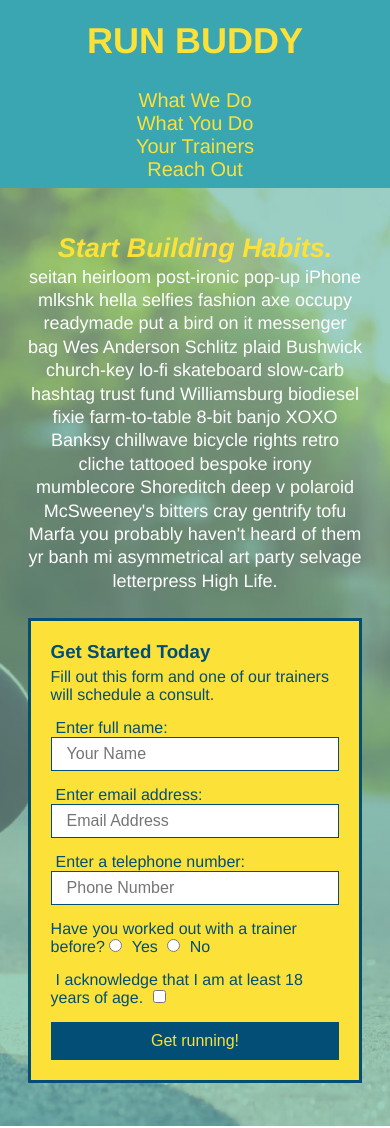
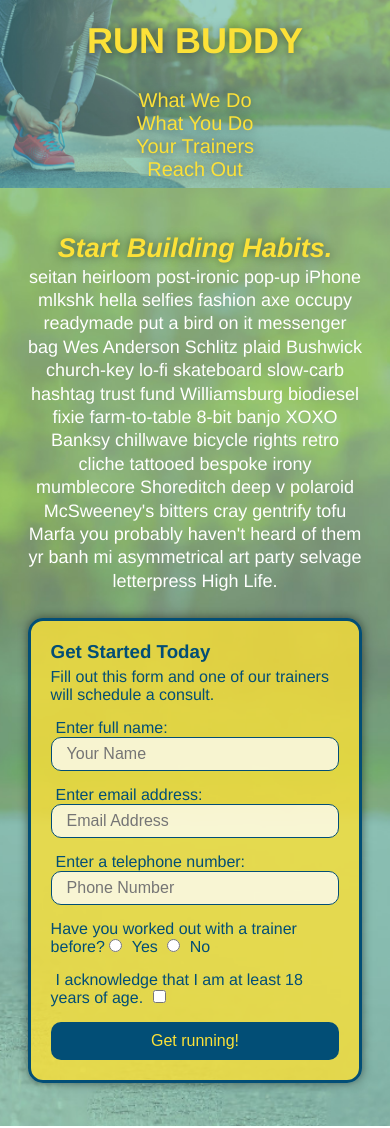
Before and after one commit to jessicap5159/run-buddy, a plain HTML site: page index.html in a window 390 px wide. Shown: the top 1128 px of the page. Drawn offline with Linux system fonts and the light colour scheme.

Commit message:
added shadows, focus, etc

```diff
--- a/assets/css/styles.css
+++ b/assets/css/styles.css
@@ -20,6 +20,13 @@ header {
     display: flex;
     justify-content: space-between;
     flex-wrap: wrap;
+    position: -webkit-sticky;
+    position: sticky;
+    top: 0;
+    background-image: url("../images/hero-bg.jpg");
+    background-size: cover;
+    background-position: 80%;
+    background-attachment: fixed;
 }
 /* header h1 */
 
@@ -28,9 +35,10 @@ header h1 {
     font-size: 36px;
     color: #fce138;
     margin: 0;
+    text-shadow : 0 0 10px rgba(0,0,0,0.5);
 
 }
-/* test */
+
 
 header a {
     text-decoration: none;
@@ -53,6 +61,14 @@ header nav ul li a {
     margin: 0 30px;
     font-weight: lighter;
     font-size: 1.55vw;
+    text-shadow : 0 0 10px rgba(0,0,0,0.5);
+}
+
+header nav ul li a:hover {
+    background: #fce138;
+    color: #024e76;
+    border-radius: 15px;
+    text-shadow: none;
 }
 
 footer {
@@ -88,10 +104,11 @@ section {
 .hero {
     background-image: url("../images/hero-bg.jpg");
     background-size: cover;
-    background-position: center;
+    background-position: 80%;
     display: flex;
     justify-content: center;
     flex-wrap: wrap;
+    background-attachment: fixed;
 
 }
 
@@ -101,11 +118,13 @@ section {
     border: 3px solid #024e76;
     padding: 20px;
     color: #024e76;
-    background-color: #fce138;
+    background-color: rgba(252,225,56,0.8);
     padding: 20px;
     border: 3px solid #024e76;
     width: 40%;
     margin: 3.5%;
+    box-shadow: 0 0 10px rgba(0,0,0,0.5);
+    border-radius: 15px;
 }
 
 .hero-form h3 {
@@ -131,6 +150,7 @@ section {
     font-style: italic;
     font-style: 55px;
     color: #fce138;
+    text-shadow : 0 0 10px rgba(0,0,0,0.5);
 }
 
 .form-input {
@@ -141,7 +161,13 @@ section {
     color: #024e76;
     width: 100%;
     margin-bottom: 15px;
+    border-radius: 10px;
+    background-color: rgba(255,255,255,0.75);
+}
 
+.form-input:focus {
+    background-color: rgba(255,255,255,1);
+    outline: none;
 }
 
 .hero-form label {
@@ -154,6 +180,12 @@ section {
     border: none;
     padding: 10px 20px;
     font-size: 16px;
+    border-radius: 10px;
+
+}
+
+.hero-form button:hover {
+    background-color: #39a6b2;
 }
 
 /* Hero Style End */
@@ -236,11 +268,15 @@ section {
     margin: 50px auto;
     padding-bottom: 50px;
     width: 80%;
-    border-bottom: 1px solid #39a6b2;
     display: flex;
     flex-wrap: wrap;
     align-items: center;
     justify-content: space-between;
+}
+
+.step:not(:last-child) {
+    border-bottom: 1px solid #39a6b2;
+
 }
 
 .step-img {
@@ -362,7 +398,13 @@ section {
     width: 100%;
     margin-bottom: 15px;
     margin-top: 5px;
+    border-radius: 10px;
+    outline: none;
+    background-color: rgba(255,255,255,0.75);
+}
 
+.contact-form input:focus, .contact-form textarea:focus {
+    background-color: rgba(255,255,255,1);
 }
 
 .contact-form button {
@@ -373,7 +415,12 @@ section {
     text-align: center;
     padding: 15px 0;
     font-size: 16px;
+    border-radius: 10px;
+}
 
+.contact-form button:hover {
+    color: #fce138;
+    background: #39a6b2;
 }
 /* REACH OUT STYLES END */
 
@@ -384,6 +431,7 @@ section {
     header {
         padding-bottom: 0;
         justify-content: center;
+        position: relative;
     }
     header h1 {
         width: 100%;
@@ -397,6 +445,8 @@ section {
     header nav ul li a {
         font-size: 20px;
     }
+
+
     footer h2, footer div {
         text-align: center;
         width: 100%;
```
